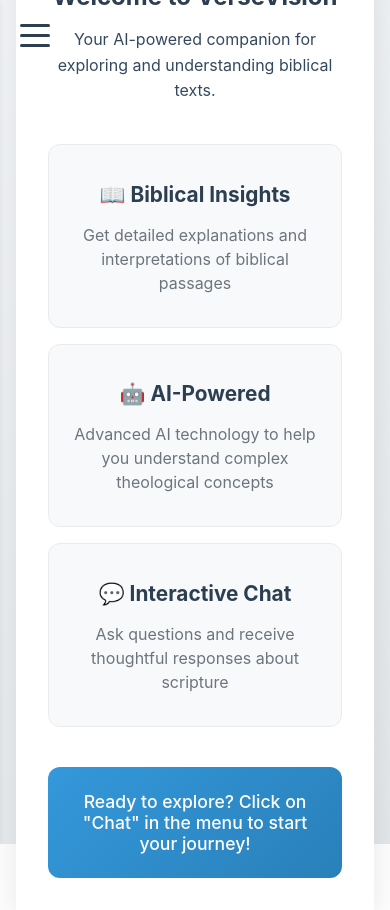
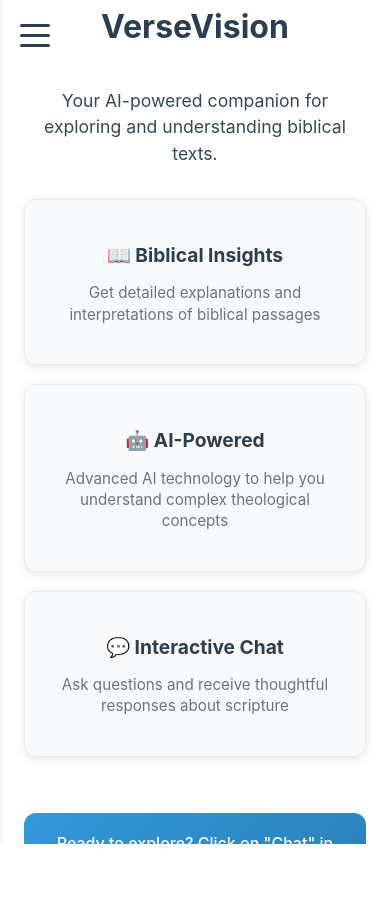
Before and after one commit to noahvogtli/VerseVision, a React (Create React App) app in the folder versevision/: page / in a window 390 px wide. After the commit the page ends 844 px from the top, so only its background shows below. Built offline with nearby package versions, Linux system fonts and the light colour scheme.

Commit message:
added menu function

```diff
--- a/versevision/src/App.css
+++ b/versevision/src/App.css
@@ -525,34 +525,67 @@
 }
 
 @media (max-width: 768px) {
-
   .homepage-container {
     background: linear-gradient(135deg, #f5f7fa 0%, #e4e8eb 100%);
+    padding: 0;
+    height: 100dvh;
+    overflow-y: auto;
   }
 
   .homepage-content {
-    padding: 2rem;
-    margin: 1rem;
-    width: 100dvw;
+    padding: 2rem 1.5rem;
+    margin: 0;
+    width: 100%;
     border-radius: 0;
+    min-height: 100dvh;
+    display: flex;
+    flex-direction: column;
+    justify-content: center;
+    box-shadow: none;
   }
 
   .homepage-title {
-    font-size: 1.5rem;
+    font-size: 2rem;
+    margin-bottom: 1.5rem;
+    line-height: 1.2;
   }
 
   .homepage-description {
-    font-size: 1rem;
+    font-size: 1.1rem;
+    margin-bottom: 2rem;
+    line-height: 1.5;
   }
 
   .homepage-features {
     grid-template-columns: 1fr;
-    gap: 1rem;
+    gap: 1.2rem;
+    margin-bottom: 2rem;
   }
 
   .feature-card {
-    padding: 1rem;
+    padding: 1.5rem;
+    margin: 0;
+    border-radius: 12px;
+    box-shadow: 0 2px 8px rgba(0, 0, 0, 0.1);
   }
 
+  .feature-card h3 {
+    font-size: 1.2rem;
+    margin-bottom: 0.8rem;
+  }
 
+  .feature-card p {
+    font-size: 0.95rem;
+    line-height: 1.4;
+  }
+
+  .homepage-cta {
+    padding: 1.2rem;
+    margin-top: 1.5rem;
+  }
+
+  .homepage-cta p {
+    font-size: 1rem;
+    line-height: 1.4;
+  }
 }
```
